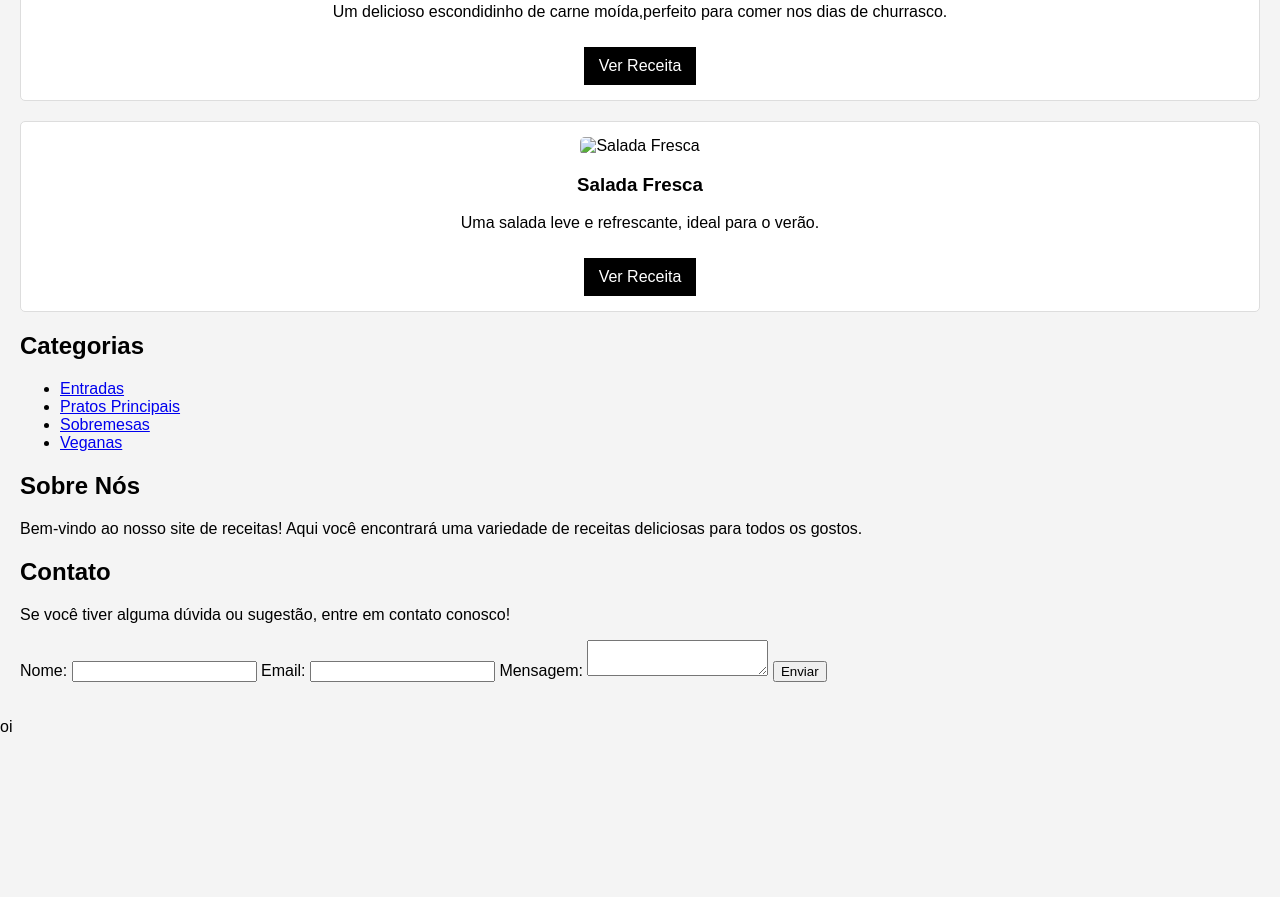
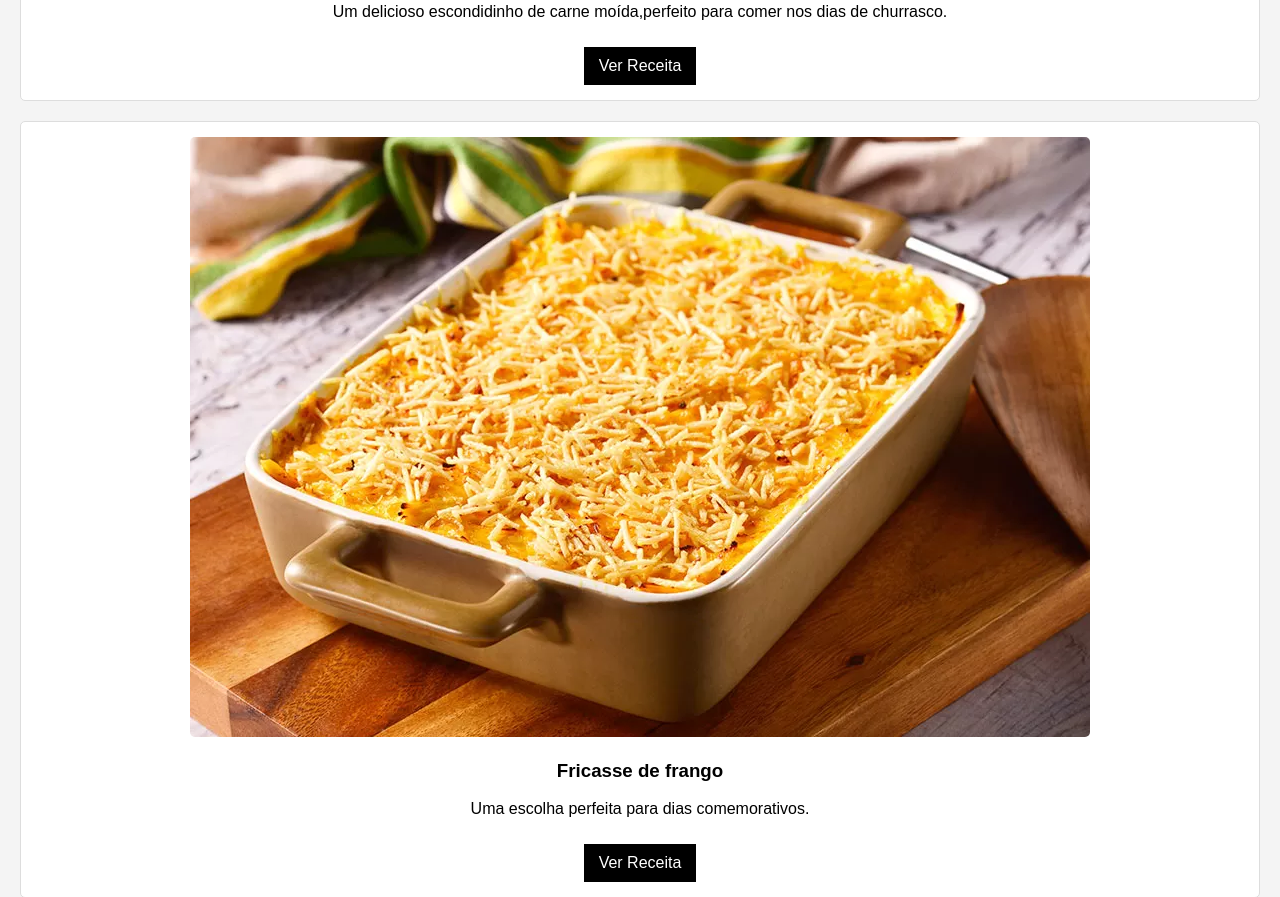
Before and after one commit to daniellyk/trabalho-de-front-end-Danielly-Rodrigues, a plain HTML site: page index.html in a window 1280 px wide. Shown: the part 854-1751 px from the top of the page. Before the commit the page ends 1606 px from the top, so only its background shows below. Drawn offline with Linux system fonts and the light colour scheme.

Commit message:
oioieieieeieieiieeiieie

```diff
--- a/index.html
+++ b/index.html
@@ -26,43 +26,26 @@
                 <a href="#Escondidinho" class="botao">Ver Receita</a>
             </div>
             <div class="receita">
-                <img src="imagens/salada.jpg" alt="Salada Fresca">
-                <h3>Salada Fresca</h3>
-                <p>Uma salada leve e refrescante, ideal para o verão.</p>
-                <a href="#salada-fresca" class="botao">Ver Receita</a>
+                <img src="fricasse-1628262666.webp" alt="fricase-1628262666">
+                <h3>Fricasse de frango</h3>
+                <p>Uma escolha perfeita para dias comemorativos.</p>
+                <a href="#fricasse" class="botao">Ver Receita</a>
             </div>
+            <div class="receita">
+                <img src="fricasse-1628262666.webp" alt="fricase-1628262666">
+                <h3>Fricasse de frango</h3>
+                <p>Uma escolha perfeita para dias comemorativos.</p>
+                <a href="#fricasse" class="botao">Ver Receita</a>
+            </div>
+
         </section>
 
-        <section id="categorias">
-            <h2>Categorias</h2>
-            <ul>
-                <li><a href="#">Entradas</a></li>
-                <li><a href="#">Pratos Principais</a></li>
-                <li><a href="#">Sobremesas</a></li>
-                <li><a href="#">Veganas</a></li>
-            </ul>
-        </section>
+    </section>
 
         <section id="sobre">
             <h2>Sobre Nós</h2>
-            <p>Bem-vindo ao nosso site de receitas! Aqui você encontrará uma variedade de receitas deliciosas para todos os gostos.</p>
+            <p>Bem-vindo ao meu site de receitas! Aqui você encontrará uma variedade de receitas deliciosas.</p>
         </section>
-
-        <section id="contato">
-            <h2>Contato</h2>
-            <p>Se você tiver alguma dúvida ou sugestão, entre em contato conosco!</p>
-            <form>
-                <label for="nome">Nome:</label>
-                <input type="text" id="nome" name="nome" required>
-                <label for="email">Email:</label>
-                <input type="email" id="email" name="email" required>
-                <label for="mensagem">Mensagem:</label>
-                <textarea id="mensagem" name="mensagem" required></textarea>
-                <button type="submit">Enviar</button>
-            </form>
-        </section>
-    </main>
-
     <footer>
         <p>oi</p>
 
```
Also changed, not shown: fricasse-1628262666.webp (added), style.css (line endings or trailing spaces).
